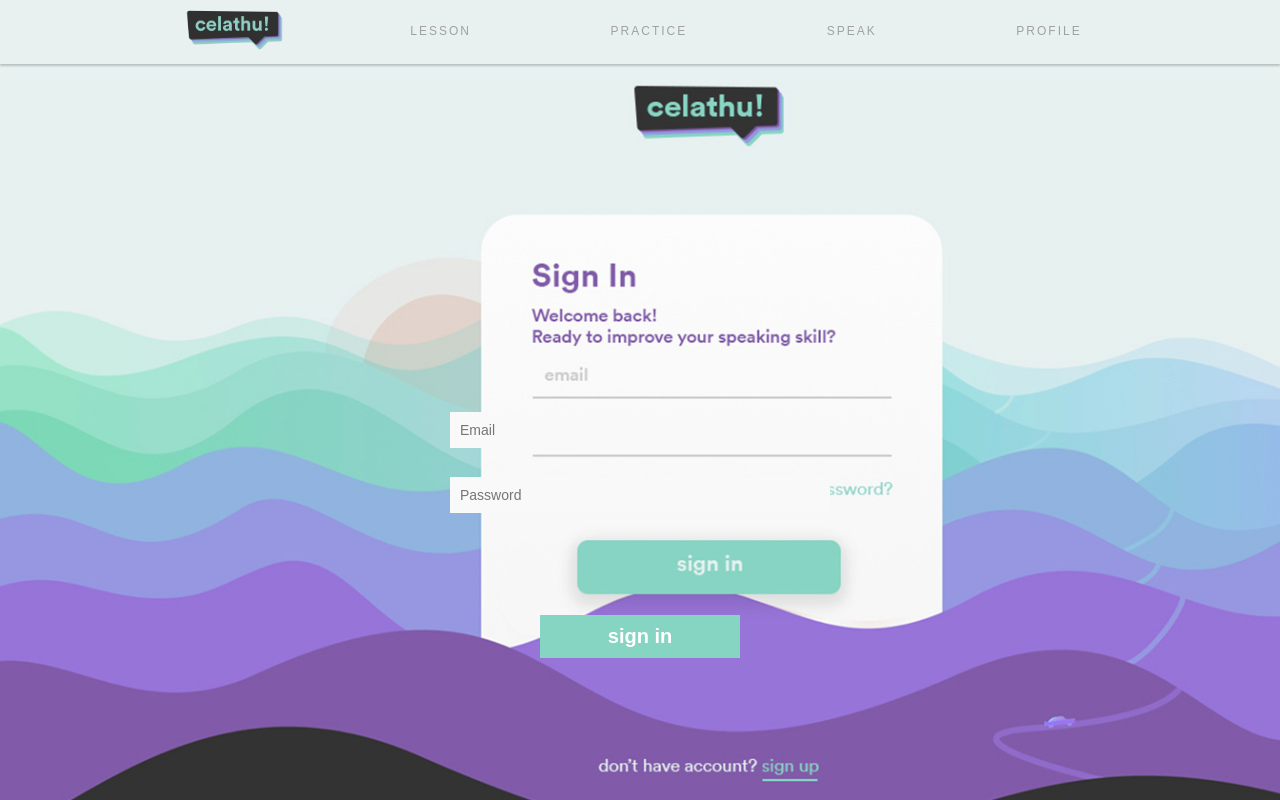
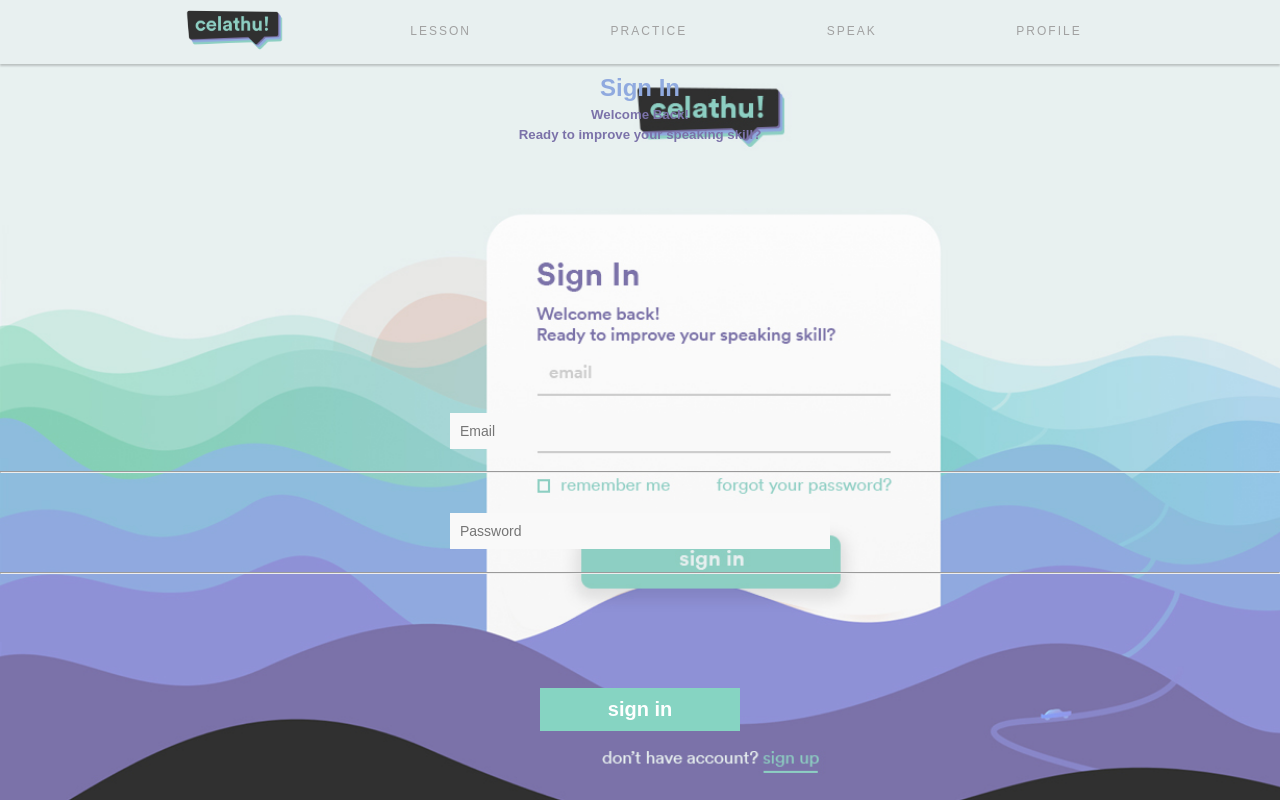
Before and after one commit to corneliusyan/Fluent-Web, a React (Create React App) app in the folder cakap/: page /#/ in a window 1280 px wide. Built offline with nearby package versions, Linux system fonts and the light colour scheme; a web font is replaced by a local one.

Commit message:
sign in page

```diff
--- a/cakap/src/Login.js
+++ b/cakap/src/Login.js
@@ -38,7 +38,9 @@ class TextInput extends Component {
     return (
       <form className="form-box" onSubmit={this.handleSubmit}>
         <input placeholder="Email" className="input-box" type="text" value={this.state.email} onChange={this.handleChangeEmail} />
+        <hr />
         <br/><input placeholder="Password" className="input-box" type="password" value={this.state.pass} onChange={this.handleChangePass} />
+        <hr />
         <br/><input className="sign" type="submit" value="sign in" />
       </form>
     );
@@ -65,9 +67,11 @@ class Login extends Component {
     };
 
     return (
-
       <section style={sectionStyle}>
         <div>
+          <h1>Sign In</h1>
+          <h5>Welcome Back!</h5>
+          <h5>Ready to improve your speaking skill?</h5>
           <TextInput email="email" pass="pass" />
         </div>
       </section>
```
Also changed, not shown: cakap/src/assets/img/signin.jpg.
